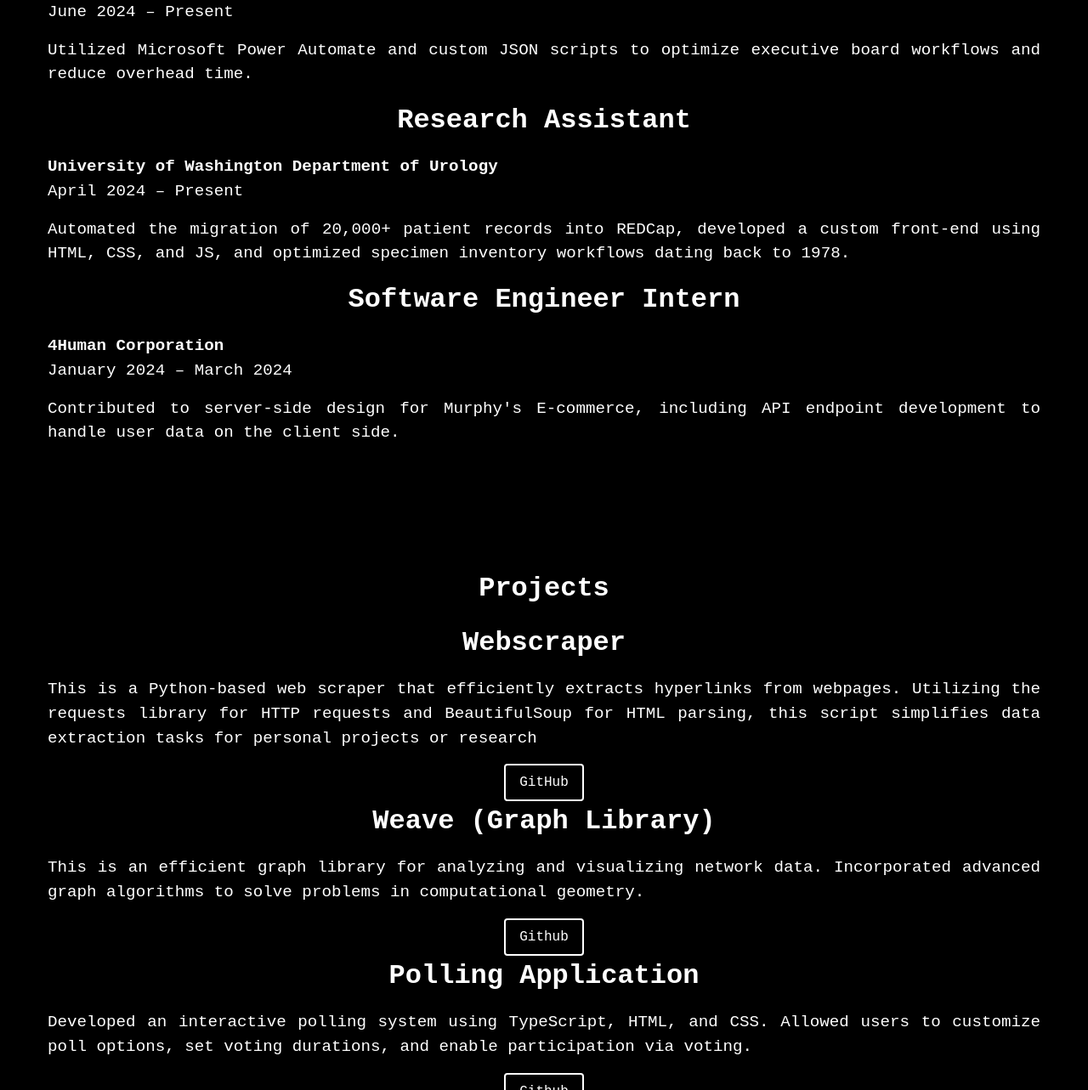
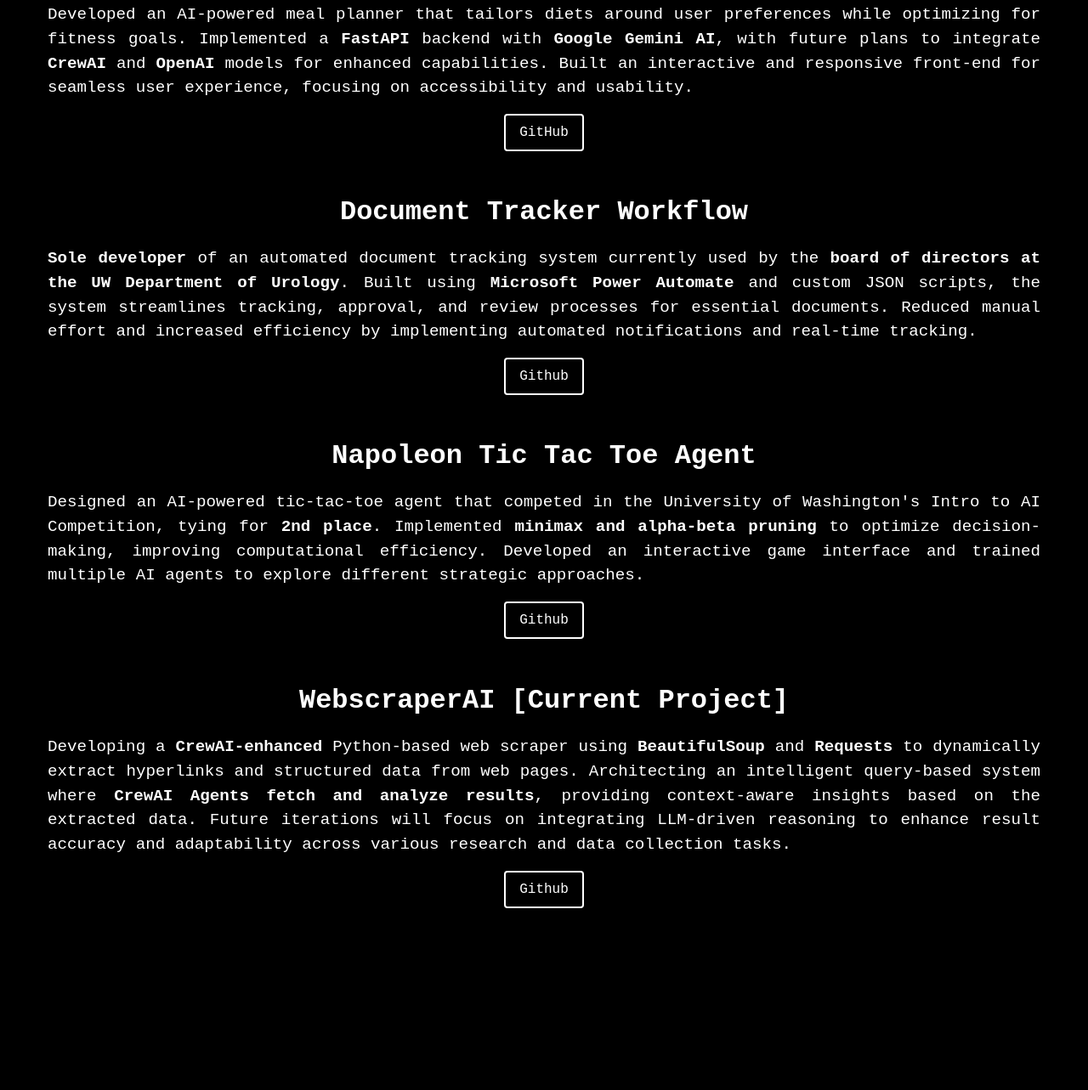
Before and after one commit to jeanchoe/jeanchoe.github.io, a plain HTML site: page index.html in a window 1280 px wide. Shown: the part 1517-2800 px from the top of the page at 85% size. Drawn offline with nearby package versions, Linux system fonts and the light colour scheme.

Commit message:
Updated portfolio
Updated projects, resume, moved placement, added AI projects.

```diff
--- a/index.html
+++ b/index.html
@@ -31,15 +31,10 @@
         <a href="https://www.linkedin.com/in/jean-choe-6b37bb24b/" target="_blank" aria-label="LinkedIn">
           <i class="fa fa-linkedin"></i>
         </a>
-        <a href="Copy of Jean's Resume.pdf" target="_blank" >
+        <a href="Jean's Resume.pdf" target="_blank" >
           Resume
         </a>
       </div>
-
-
-      <!--<div class="extra-nav">
-        <button>Get In Touch</button>
-      </div> -->
 
       <div id="menu" class="hamburger-menu">
         <svg
@@ -100,19 +95,6 @@
             </g>
           </svg>
         </div>
-<!--
-        <ul>
-          <li>
-            <a href="https://github.com/jeanchoe" target="_blank"> <i class="fa fa-github" style="font-size:24px"></i></a>
-          </li>
-          <li>
-            <a href="https://www.linkedin.com/in/jean-choe-6b37bb24b/" target="_blank"><i class="fa fa-linkedin" style="font-size:24px"></i></a>
-          </li>
-          <li>
-            <a href="Copy of Jean's Resume.pdf" target="_blank">Resume</a>
-          </li>
-        </ul>
-      -->
       </div>
     </header>
 
@@ -120,9 +102,6 @@
     <section class="hero">
       <div class="container">
         <div class="content">
-          <!--<svg viewBox="0 0 1500 500" data-aos="fade-down">
-            <text x="50%" y="50%" text-anchor="middle">Jean</text>
-          </svg>-->
           <h1 data-aos="zoom-in-up">
              Jean's <span>Portfolio</span>
           </h1>
@@ -151,10 +130,6 @@
               class="description"
             >
               <div class="name-role">
-                <!-- <h1>Angelo</h1> -->
-                <!--<div class="role">
-                  <h2> t s </h2>
-                </div>-->
               </div>
               <section>
                 <p>Hello, I'm Jean Choe, a junior at the University of Washington's Paul G.
@@ -166,6 +141,81 @@
             </div>
           </div>
         <!-- </div> -->
+      </div>
+    </section>
+
+    <section id="project" class="project">
+      <div class="container">
+        <div class="content">
+          <h1 data-aos="zoom-in-down" data-aos-delay="300" class="title">
+            Projects
+          </h1>
+
+          <div class="projects">
+            <div data-aos="zoom-in-down" data-aos-delay="300" class="card">
+              <!--<img src="assets/project.png" alt="project" />-->
+
+              <div class="description">
+                <h1>DietAI</h1>
+                <p>
+                  Developed an AI-powered meal planner that tailors diets around user preferences while optimizing for fitness goals.
+                  Implemented a <b>FastAPI</b> backend with <b>Google Gemini AI</b>, with future plans to integrate <b>CrewAI</b> and <b>OpenAI</b> models for enhanced capabilities.
+                  Built an interactive and responsive front-end for seamless user experience, focusing on accessibility and usability.
+                </p>
+                <div class="action">
+                  <a href="https://github.com/jeanchoe/DietAI" target="_blank" class="button">GitHub</a>
+                </div>
+              </div>
+            </div>
+            <div data-aos="zoom-in-down" data-aos-delay="500" class="card">
+              <!--<img src="assets/project.png" alt="project" />-->
+
+              <div class="description">
+                <h1>Document Tracker Workflow</h1>
+                <p>
+                  <b>Sole developer</b> of an automated document tracking system currently used by the <b>board of directors at the UW Department of Urology</b>.
+                  Built using <b>Microsoft Power Automate</b> and custom JSON scripts, the system streamlines tracking, approval, and review processes for essential documents.
+                  Reduced manual effort and increased efficiency by implementing automated notifications and real-time tracking.
+                </p>
+
+                <div class="action">
+                  <a  href = "https://github.com/jeanchoe/Document-Tracker-Workflow" target = "_blank" class="button">Github</a>
+                </div>
+              </div>
+            </div>
+            <div data-aos="zoom-in-down" data-aos-delay="700" class="card">
+              <!--<img src="assets/project.png" alt="project" />--->
+
+              <div class="description">
+                <h1>Napoleon Tic Tac Toe Agent</h1>
+                <p>
+                  Designed an AI-powered tic-tac-toe agent that competed in the University of Washington's Intro to AI Competition, tying for <b>2nd place</b>.
+                  Implemented <b>minimax and alpha-beta pruning</b> to optimize decision-making, improving computational efficiency.
+                  Developed an interactive game interface and trained multiple AI agents to explore different strategic approaches.
+                </p>
+                <div class="action">
+                  <a  href = "https://github.com/jeanchoe/Napoleon-Tic-Tac-Toe" target = "_blank" class="button">Github</a>
+                </div>
+              </div>
+            </div>
+            <div data-aos="zoom-in-down" data-aos-delay="900" class="card">
+              <!--<img src="assets/project.png" alt="project" />--->
+
+              <div class="description">
+                <h1> WebscraperAI [Current Project]</h1>
+                <p>
+                  Developing a<b> CrewAI-enhanced</b> Python-based web scraper using <b>BeautifulSoup</b> and <b>Requests</b> to dynamically extract
+                  hyperlinks and structured data from web pages. Architecting an intelligent query-based system where <b>CrewAI Agents
+                  fetch and analyze results</b>, providing context-aware insights based on the extracted data. Future iterations will focus
+                  on integrating LLM-driven reasoning to enhance result accuracy and adaptability across various research and data collection tasks.
+                </p>
+                <div class="action">
+                  <a  href = "https://github.com/jeanchoe/WebscraperAI" target = "_blank" class="button">Github</a>
+                </div>
+              </div>
+            </div>
+          </div>
+        </div>
       </div>
     </section>
 
@@ -191,7 +241,7 @@
 
               <div class="description">
                 <h1>Research Assistant</h1>
-                <p><strong>University of Washington Department of Urology</strong> <br> April 2024 – Present</p>
+                <p><strong>University of Washington Department of Urology</strong> <br> April 2024 – January 2025</p>
                 <p>Automated the migration of 20,000+ patient records into REDCap, developed a custom front-end using HTML, CSS,
                   and JS, and optimized specimen inventory workflows dating back to 1978.</p>
               </div>
@@ -209,127 +259,6 @@
         </div>
       </div>
     </section>
-<!---
-    <section id="skill" class="skill">
-      <div class="container">
-        <div class="content">
-          <h1 data-aos="zoom-in-down" data-aos-delay="300" class="title">
-            Skills
-          </h1>
-
-          <div class="skills" data-aos-delay="500">
-            <div data-aos="zoom-in-down" class="skill-box">
-              <img src="html5.svg" alt="html" />
-            </div>
-            <div data-aos="zoom-in-down" class="skill-box">
-              <img src="css3.svg" alt="css" />
-            </div>
-            <div data-aos="zoom-in-down" class="skill-box">
-              <img src="javascript.svg" alt="javascript" />
-            </div>
-            <div data-aos="zoom-in-down" class="skill-box">
-              <img src="typescript.svg" alt="typescript" />
-            </div>
-            <div data-aos="zoom-in-down" class="skill-box">
-              <img src="react.svg" alt="react" />
-            </div>
-            <div data-aos="zoom-in-down" class="skill-box">
-              <img src="next.svg" alt="next" />
-            </div>
-            <div data-aos="zoom-in-down" class="skill-box">
-              <img src="alpinejs.svg" alt="alpinejs" />
-            </div>
-            <div data-aos="zoom-in-down" class="skill-box">
-              <img src="tailwind.svg" alt="tailwind" />
-            </div>
-            <div data-aos="zoom-in-down" class="skill-box">
-              <img src="mysql.svg" alt="mysql" />
-            </div>
-            <div data-aos="zoom-in-down" class="skill-box">
-              <img src="postgresql.svg" alt="postgresql" />
-            </div>
-            <div data-aos="zoom-in-down" class="skill-box">
-              <img src="figma.svg" alt="figma" />
-            </div>
-            <div data-aos="zoom-in-down" class="skill-box">
-              <img src="github.svg" alt="github" />
-            </div>
-          </div>
-        </div>
-      </div>
-    </section>
-  -->
-    <section id="project" class="project">
-      <div class="container">
-        <div class="content">
-          <h1 data-aos="zoom-in-down" data-aos-delay="300" class="title">
-            Projects
-          </h1>
-
-          <div class="projects">
-            <div data-aos="zoom-in-down" data-aos-delay="300" class="card">
-              <!--<img src="assets/project.png" alt="project" />-->
-
-              <div class="description">
-                <h1>Webscraper</h1>
-                <p>
-                  This is a Python-based web scraper that efficiently extracts hyperlinks from webpages.
-                  Utilizing the requests library for HTTP requests and BeautifulSoup for HTML parsing,
-                  this script simplifies data extraction tasks for personal projects or research
-                </p>
-                <div class="action">
-                  <a href="https://github.com/jeanchoe/Webscraper" target="_blank" class="button">GitHub</a>
-                </div>
-              </div>
-            </div>
-            <div data-aos="zoom-in-down" data-aos-delay="400" class="card">
-              <!--<img src="assets/project.png" alt="project" />-->
-
-              <div class="description">
-                <h1>Weave (Graph Library)</h1>
-                <p>This is an efficient graph library for analyzing and visualizing
-                  network data. Incorporated advanced graph algorithms to solve problems
-                  in computational geometry.</p>
-
-                <div class="action">
-                  <a  href = "https://github.com/jeanchoe/CSE331weave" target = "_blank" class="button">Github</a>
-                </div>
-              </div>
-            </div>
-            <div data-aos="zoom-in-down" data-aos-delay="500" class="card">
-              <!--<img src="assets/project.png" alt="project" />--->
-
-              <div class="description">
-                <h1>Polling Application</h1>
-                <p>Developed an interactive polling system using
-                  TypeScript, HTML, and CSS. Allowed users to customize poll options,
-                  set voting durations, and enable participation via voting.
-                </p>
-                <div class="action">
-                  <a  href = "https://github.com/jeanchoe/CSE331chatbot" target = "_blank" class="button">Github</a>
-                </div>
-              </div>
-            </div>
-          </div>
-        </div>
-      </div>
-    </section>
-
-    <!--<section id="about" class="about">
-    <h2>Contact Me</h2>
-    <form action="#" method="POST">
-        <label for="name">Name:</label>
-        <input type="text" id="name" name="name" required>
-
-        <label for="email">Email:</label>
-        <input type="email" id="email" name="email" required>
-
-        <label for="message">Message:</label>
-        <textarea id="message" name="message" required></textarea>
-
-        <button type="submit">Send</button>
-    </form>
-    </section>-->
 
 <footer>
   <section class="bottom">
--- a/style.css
+++ b/style.css
@@ -31,16 +31,6 @@ header {
   z-index: 1000; /* Higher z-index ensures it stays above other elements */
 }
 
-/* Particle Background */
-#particles-global {
-  position: fixed;
-  top: 0;
-  left: 0;
-  width: 100%;
-  height: 100%;
-  z-index: -1; /* Ensure it remains behind all other content */
-}
-
 /* Style for navigation links to appear correctly */
 header nav a {
   color: #ffffff;
@@ -48,11 +38,6 @@ header nav a {
   font-size: 1rem;
   margin: 0 10px;
   transition: color 0.3s ease;
-}
-
-header nav a:hover {
-  color: #555555; /* Highlight color on hover */
-   /* Highlight on hover */
 }
 
 header .social-links i {
@@ -77,20 +62,17 @@ header nav {
   gap: 1.5rem;
 }
 
-/*
-header nav a {
-  color: #fff;
-  text-decoration: none;
-  font-size: 1rem;
-  transition: color 0.3s ease;
+.project {
+  padding: 6rem 1rem; /* Increased padding for more spacing */
 }
-*/
 
+.projects .card {
+  margin-bottom: 3rem; /* Adds more space between each project */
+}
 
 header nav a:hover {
   color: #555555;
 }
-
 
 header .hamburger-menu {
   align-items: center;
@@ -161,11 +143,6 @@ button {
   color: #fff;
   cursor: pointer;
   transition: 0.3s ease, color 0.3s ease;
-}
-
-button:hover {
-  background: #fff;
-  color: #000;
 }
 
 /* Mobile Adjustments */
@@ -289,11 +266,6 @@ html, body {
   color: #555555;
 }
 
-button:hover {
-  background: #555555;
-  transform: translateY(-2px);
-}
-
 a i {
   color: #ffffff; /* Set icons to white */
   font-size: 24px;
@@ -377,9 +349,13 @@ footer .social-links a i {
 }
 
 .header-icons {
-  display: flex;
+  display: flex; /* Ensure the icons and text are flex items */
+  align-items: center; /* Align vertically */
+  color: #fff; /* Icon color */
+  text-decoration: none; /* Remove underline from links */
+  font-size: 1.5rem; /* Adjust size of the text */
+  text-align: center; /* Centers the text/icon within each link */
   justify-content: center; /* Horizontally centers the icons */
-  align-items: center; /* Vertically centers the icons if needed */
   gap: 20px; /* Adjusts spacing between icons */
 }
 
```
Also changed, not shown: 3 other files.
